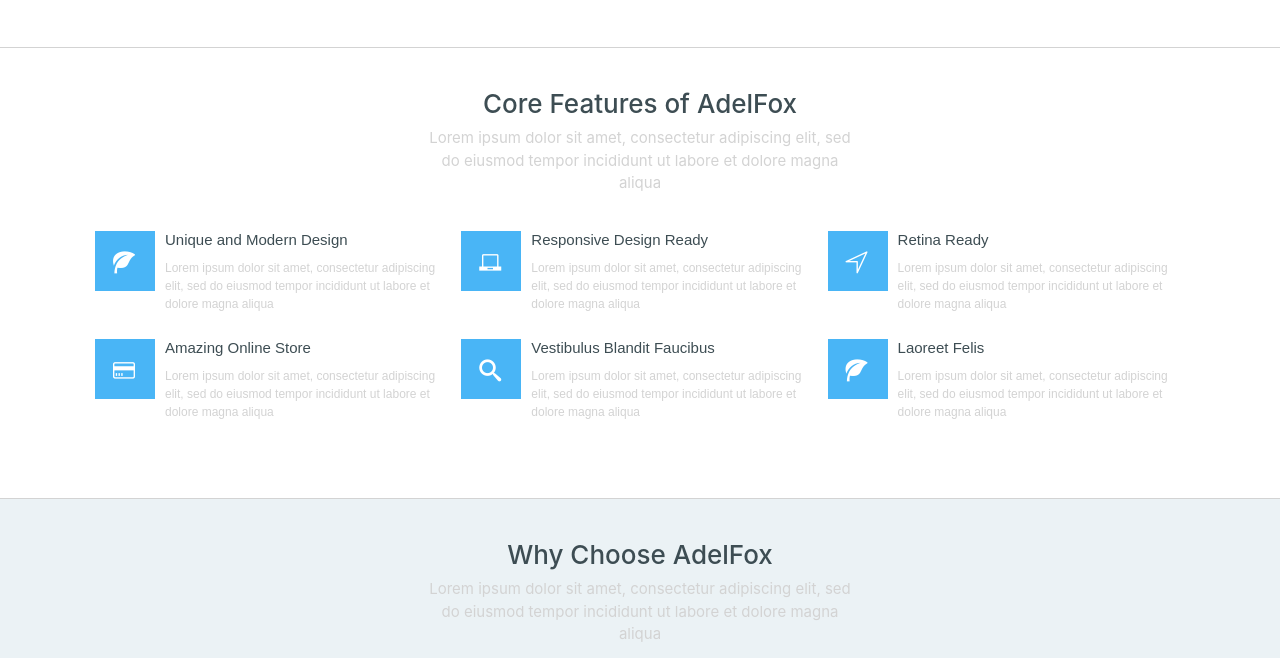
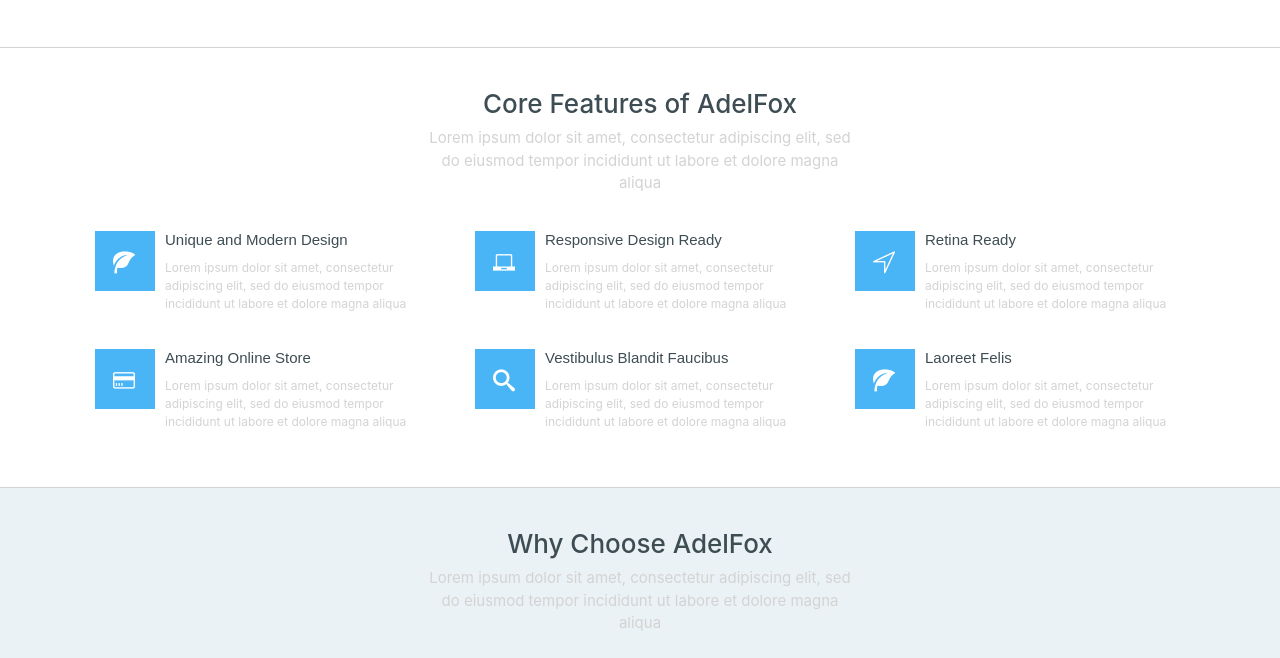
Before and after one commit to svetlanatatum/adelfox, a plain HTML site: page index.html in a window 1280 px wide. Shown: the part 853-1511 px from the top of the page. Drawn offline with nearby package versions, Linux system fonts and the light colour scheme; grey boxes are pictures that could not be loaded; files whose address does not match are found by name.

Commit message:
Раздел Features переписан под bootstrap

```diff
--- a/index.html
+++ b/index.html
@@ -24,9 +24,9 @@
     <link rel="stylesheet" href="./styles/main-list.css"/>
     <link rel="stylesheet" href="./styles/main-list-item.css"/>
     <link rel="stylesheet" href="./styles/features.css"/>
-    <link rel="stylesheet" href="./styles/features-content.css"/>
     <link rel="stylesheet" href="./styles/features-article.css"/>
     <link rel="stylesheet" href="./styles/features-list.css"/>
+    <link rel="stylesheet" href="./styles/features-list-item.css"/>
     <link rel="stylesheet" href="./styles/icomoon.css"/>
     <link rel="stylesheet" href="./styles/footer.css"/>
     <link rel="stylesheet" href="./styles/brands-item.css"/>
@@ -86,7 +86,7 @@
                             <div class="navigation-logo__text">ADEL<b>FOX</b></div>
                         </div>
                     </div>
-                    <div class="col-8">
+                    <div class="col-sm-8">
                         <div class="navigation-menu">
                             <div class="row">
                                 <div class="col-sm">
@@ -154,8 +154,10 @@
         <div class="slider">
             <div class="container">
                 <div class="row">
-                    <div class="col-sm">
+                    <div class="col-sm-8">
                         <div class="slider-block">
+                            <img class="slider-block__img"
+                            src="http://myapptemplates.com/wp-content/uploads/2014/08/Filters-iPhone-App-Template-iOS-half-shot.png" alt="Mobile view" />
                         </div>
                     </div>
                     <div class="col-sm-4">
@@ -236,67 +238,77 @@
             <div class="container">
                 <div class="row">
                     <div class="col-sm">
-                        <div class="features-content">
                         <div class="features-article">
                             <h1 class="features-article__h1">Core Features of AdelFox</h1>
                             <p class="features-article__p">Lorem ipsum dolor sit amet, consectetur adipiscing elit, sed do eiusmod tempor incididunt ut labore et dolore magna aliqua</p>
                         </div>
-                            <ul class="features-list">
-                                <li class="features-list__item">
-                                    <div class="features-list__square">
-                                        <span class="features-list__icon">
+                    </div>
+                </div>
+                <div class="row">
+                    <div class="col-sm-4">
+                        <div class="features-list-item">
+                            <div class="features-list-item__square">
+                                <span class="features-list-item__icon">
                                     <span class="icon-leaf"></span>
                                 </span>
                             </div>
-                                    <h3 class="features-list__h3">Unique and Modern Design</h3>
-                                    <p class="features-list__p">Lorem ipsum dolor sit amet, consectetur adipiscing elit, sed do eiusmod tempor incididunt ut labore et dolore magna aliqua</p>
-                                </li>
-                                <li class="features-list__item">
-                                    <div class="features-list__square">
-                                        <span class="features-list__icon">
+                            <h3 class="features-list-item__h3">Unique and Modern Design</h3>
+                            <p class="features-list-item__p">Lorem ipsum dolor sit amet, consectetur adipiscing elit, sed do eiusmod tempor incididunt ut labore et dolore magna aliqua</p>
+                        </div>
+                    </div>
+                    <div class="col-sm-4">
+                        <div class="features-list-item">
+                            <div class="features-list-item__square">
+                                <span class="features-list-item__icon">
                                     <span class="icon-laptop"></span>
                                 </span>
                             </div>
-                                    <h3 class="features-list__h3">Responsive Design Ready</h3>
-                                    <p class="features-list__p">Lorem ipsum dolor sit amet, consectetur adipiscing elit, sed do eiusmod tempor incididunt ut labore et dolore magna aliqua</p>
-                                </li>
-                                <li class="features-list__item">
-                                    <div class="features-list__square">
-                                        <span class="features-list__icon">
+                            <h3 class="features-list-item__h3">Responsive Design Ready</h3>
+                            <p class="features-list-item__p">Lorem ipsum dolor sit amet, consectetur adipiscing elit, sed do eiusmod tempor incididunt ut labore et dolore magna aliqua</p>
+                        </div>
+                    </div>
+                    <div class="col-sm-4">
+                        <div class="features-list-item">
+                            <div class="features-list-item__square">
+                                <span class="features-list-item__icon">
                                     <span class="icon-compass"></span>
                                 </span>
                             </div>
-                                    <h3 class="features-list__h3">Retina Ready</h3>
-                                    <p class="features-list__p">Lorem ipsum dolor sit amet, consectetur adipiscing elit, sed do eiusmod tempor incididunt ut labore et dolore magna aliqua</p>
-                                </li>
-                                <li class="features-list__item">
-                                    <div class="features-list__square">
-                                        <span class="features-list__icon">
+                            <h3 class="features-list-item__h3">Retina Ready</h3>
+                            <p class="features-list-item__p">Lorem ipsum dolor sit amet, consectetur adipiscing elit, sed do eiusmod tempor incididunt ut labore et dolore magna aliqua</p>
+                        </div>
+                    </div>
+                    <div class="col-sm-4">
+                        <div class="features-list-item">
+                            <div class="features-list-item__square">
+                                <span class="features-list-item__icon">
                                     <span class="icon-credit-card"></span>
                                 </span>
                             </div>
-                                    <h3 class="features-list__h3">Amazing Online Store</h3>
-                                    <p class="features-list__p">Lorem ipsum dolor sit amet, consectetur adipiscing elit, sed do eiusmod tempor incididunt ut labore et dolore magna aliqua</p>
-                                </li>
-                                <li class="features-list__item">
-                                    <div class="features-list__square">
-                                        <span class="features-list__icon">
+                            <h3 class="features-list-item__h3">Amazing Online Store</h3>
+                            <p class="features-list-item__p">Lorem ipsum dolor sit amet, consectetur adipiscing elit, sed do eiusmod tempor incididunt ut labore et dolore magna aliqua</p>
+                        </div>
+                    </div>
+                    <div class="col-sm-4">
+                        <div class="features-list-item">
+                            <div class="features-list-item__square">
+                                <span class="features-list-item__icon">
                                     <span class="icon-search"></span>
                                 </span>
                             </div>
-                                    <h3 class="features-list__h3">Vestibulus Blandit Faucibus</h3>
-                                    <p class="features-list__p">Lorem ipsum dolor sit amet, consectetur adipiscing elit, sed do eiusmod tempor incididunt ut labore et dolore magna aliqua</p>
-                                </li>
-                                <li class="features-list__item">
-                                    <div class="features-list__square">
-                                        <span class="features-list__icon">
+                            <h3 class="features-list-item__h3">Vestibulus Blandit Faucibus</h3>
+                            <p class="features-list-item__p">Lorem ipsum dolor sit amet, consectetur adipiscing elit, sed do eiusmod tempor incididunt ut labore et dolore magna aliqua</p>
+                        </div>
+                    </div>
+                    <div class="col-sm-4">
+                        <div class="features-list-item">
+                            <div class="features-list-item__square">
+                                <span class="features-list-item__icon">
                                     <span class="icon-leaf"></span>
                                 </span>
                             </div>
-                                    <h3 class="features-list__h3">Laoreet Felis</h3>
-                                    <p class="features-list__p">Lorem ipsum dolor sit amet, consectetur adipiscing elit, sed do eiusmod tempor incididunt ut labore et dolore magna aliqua</p>
-                                </li>
-                            </ul>
+                            <h3 class="features-list-item__h3">Laoreet Felis</h3>
+                            <p class="features-list-item__p">Lorem ipsum dolor sit amet, consectetur adipiscing elit, sed do eiusmod tempor incididunt ut labore et dolore magna aliqua</p>
                         </div>
                     </div>
                 </div>
@@ -313,7 +325,7 @@
                         <div class="row">
                             <div class="col-sm-6">
                                 <div class="screen">
-                                    <img class="image" src="https://banner2.kisspng.com/20180404/bpq/kisspng-macbook-pro-imac-retina-display-apple-imac-5ac4c8614e7fc9.7703980715228457933215.jpg" alt="Why Choose AdelFox image" />
+                                    <img class="image" src="http://pluspng.com/img-png/imac-vector-png-ice-labs-digital-agency-imac-monitor-png-1880.png" alt="Why Choose AdelFox image" />
                                 </div>
                             </div>
                             <div class="col-sm-6">
--- /dev/null
+++ b/styles/features-list-item.css
@@ -0,0 +1,35 @@
+.features-list-item {
+  padding: 10px 0 10px 0;
+}
+
+.features-list-item__square {
+  height: 60px;
+  width: 60px;
+  float: left;
+  margin-left: 10px;
+  margin-right: 10px;
+  margin-bottom: 20px;
+  background-color: #49b5f6;
+}
+
+.features-list-item__h3 {
+  overflow-wrap: break-word;
+  font-family: Arial, Helvetica, sans-serif;
+  color: #3d4d53;
+  margin-bottom: 10px;
+  font-size: 15px;
+}
+
+.features-list-item__p {
+  overflow-wrap: break-word;
+  color: lightgray;
+  font-size: 12px;
+}
+
+.features-list-item__icon {
+  color: white;
+  font-size: 22px;
+  display: flex;
+  justify-content: flex-end;
+  padding: 20px;
+}
--- a/styles/features-list.css
+++ b/styles/features-list.css
@@ -3,40 +3,3 @@
   flex-wrap: wrap;
   font-family: Arial, Helvetica, sans-serif;
 }
-
-.features-list__item {
-  width: 33%;
-  padding-top: 10px;
-}
-
-.features-list__square {
-  height: 60px;
-  width: 60px;
-  float: left;
-  margin-left: 10px;
-  margin-right: 10px;
-  margin-bottom: 20px;
-  background-color: #49b5f6;
-}
-
-.features-list__h3 {
-  overflow-wrap: break-word;
-  font-family: Arial, Helvetica, sans-serif;
-  color: #3d4d53;
-  margin-bottom: 10px;
-  font-size: 15px;
-}
-
-.features-list__p {
-  overflow-wrap: break-word;
-  color: lightgray;
-  font-size: 12px;
-}
-
-.features-list__icon {
-  color: white;
-  font-size: 22px;
-  display: flex;
-  justify-content: flex-end;
-  padding: 20px;
-}
--- a/styles/features.css
+++ b/styles/features.css
@@ -1,3 +1,3 @@
 .features {
-  height: 450px;
+  padding: 30px 0 30px 0;
 }
--- a/styles/navigation-logo.css
+++ b/styles/navigation-logo.css
@@ -1,16 +1,14 @@
 .navigation-logo {
-  overflow: hidden;
+  display: flex;
   padding: 10px 0 10px 0;
 }
 
 .navigation-logo__pic {
   display: block;
-  float: left;
 }
 
 .navigation-logo__text {
   font-size: 32px;
-  float: left;
   font-family: Arial, Helvetica, sans-serif;
   color: #3d4d53;
 }
--- a/styles/slider-block.css
+++ b/styles/slider-block.css
@@ -1,5 +1,8 @@
 .slider-block {
-  width: 400px;
   height: 400px;
-  background-color: #262626;
 }
+
+.slider-block__img {
+  max-width: 100%;
+  max-height: 100%;
+}
```
Lines whose indentation alone changed are shown as unchanged.
